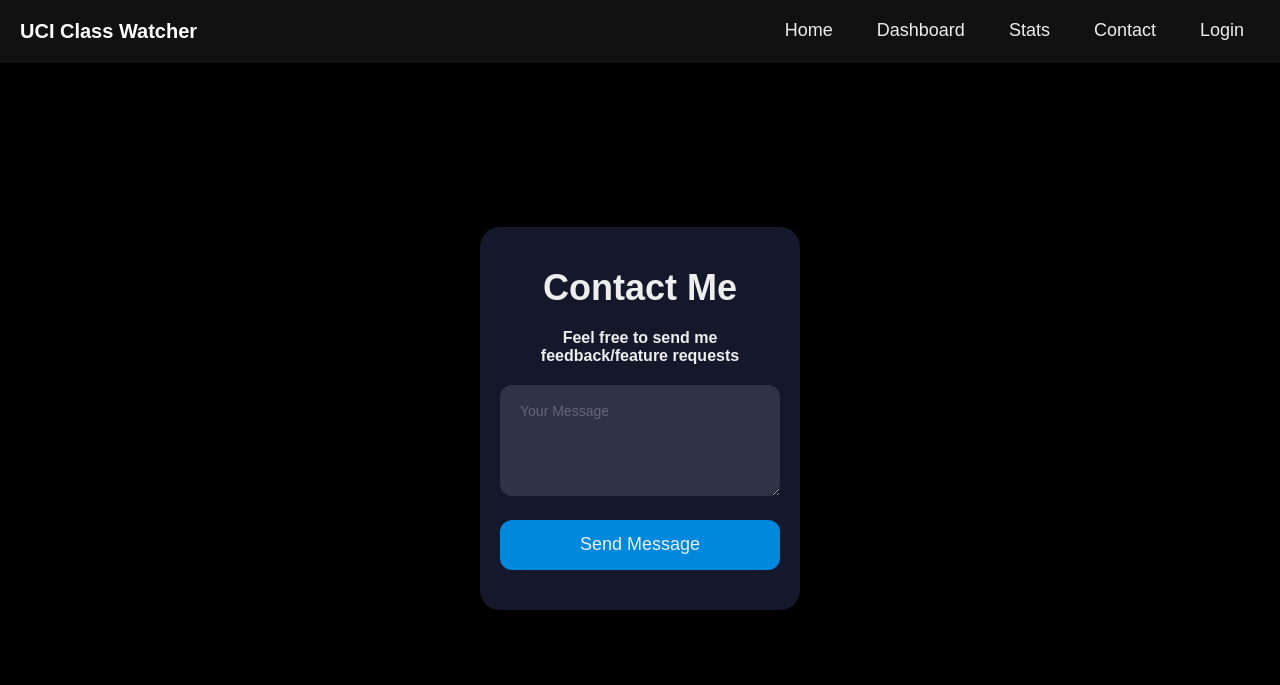
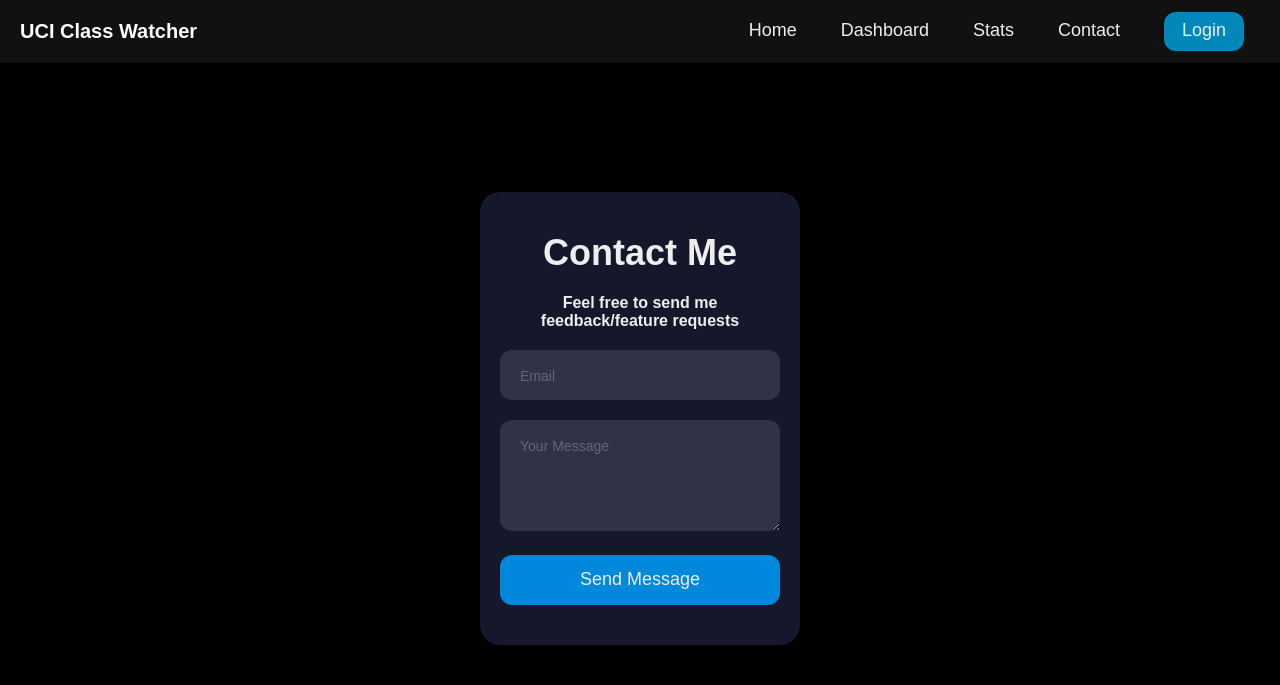
Before and after one commit to julianxchang/Class_Watcher, a Flask app: page /contact in a window 1280 px wide. Shown: the top 685 px of the page. Run offline with Flask 3, Linux system fonts and the light colour scheme.

Commit message:
update forms

```diff
--- a/app/Templates/base.html
+++ b/app/Templates/base.html
@@ -30,9 +30,9 @@
           <a class="nav-button" href="{{ url_for('stats') }}">Stats</a>
           <a class="nav-button" href="{{ url_for('contact') }}">Contact</a>
           {% if current_user.is_authenticated %}
-          <a class="nav-button" href="{{ url_for('logout') }}">Logout</a>
+          <a class="nav-button logout" href="{{ url_for('logout') }}">Logout</a>
           {% else %}
-          <a class="nav-button" href="{{ url_for('login') }}">Login</a>
+          <a class="nav-button login" href="{{ url_for('login') }}">Login</a>
           {% endif %}
         </div>
       </nav>
--- a/app/Templates/contact.html
+++ b/app/Templates/contact.html
@@ -4,6 +4,18 @@ endblock %} {% block content %}
   <div class="form">
     <div class="title">Contact Me</div>
     <div class="subtitle">Feel free to send me feedback/feature requests</div>
+    <div class="input-container ic1">
+      <input
+        id="email"
+        class="input"
+        type="email"
+        placeholder=" "
+        name="email"
+        required
+      />
+      <div class="cut email-cut"></div>
+      <label for="email" class="placeholder">Email</label>
+    </div>
     <div class="input-container textarea-container ic1">
       <textarea
         id="message"
--- a/app/main.py
+++ b/app/main.py
@@ -93,15 +93,16 @@ def run_code():
 
         print(email)
         print(department, courseNumber)
-        return render_template('landingpage.html')
+        return render_template('landingpage.html', department=department, courseNumber=courseNumber)
 
     return render_template('index.html')
 
 @app.route('/send_email', methods=['POST'])
 def send_email():
     if request.method == 'POST':
+        email = request.form.get('email').lower()
         message = request.form.get('message')
-        contact_message(message)
+        contact_message(email, message)
         return render_template('sent.html')
 
 
--- a/app/static/styles/style.css
+++ b/app/static/styles/style.css
@@ -350,7 +367,6 @@ select.input:not([data-selected="true"]):not(:focus) ~ .placeholder {
 
 .nav-button {
   display: inline-block;
-  background-color: transparent;
   border: none;
   border-bottom: 2px solid transparent;
   border-radius: 0;
@@ -365,13 +381,36 @@ select.input:not([data-selected="true"]):not(:focus) ~ .placeholder {
   margin: 0 16px;
 }
 
-.nav-button:hover {
-  background-color: transparent;
-  border-bottom: 2px solid #eee;
+.login {
+  background-color: #08b;
+  border-radius: 12px;
+  width: 80px;
 }
 
-.nav-button:active {
-  background-color: transparent;
+.login:hover {
+  background-color: #07b;
+}
+
+.login:active {
+  background-color: #06b;
+}
+
+.logout {
+  background-color: rgb(255, 86, 86);
+  border-radius: 12px;
+  width: 80px;
+}
+
+.logout:hover {
+  background-color: rgb(216, 32, 47);
+}
+
+.logout:active {
+  background-color: rgb(209, 0, 31);
+}
+
+.nav-button:hover:not(.login):not(.logout) {
+  border-bottom: 2px solid #eee;
 }
 
 .submit {
--- a/app/utils.py
+++ b/app/utils.py
@@ -106,7 +106,7 @@ def fetch_department(department, term="2026-03"):
     html = response.text
     return html
 
-def contact_message(message):
+def contact_message(email, message):
     load_dotenv()
     resend.api_key = os.getenv("RESEND_API")
 
@@ -114,7 +114,7 @@ def contact_message(message):
     "from": "noreply@uciclasswatcher.com",
     "to": "uciclasswatcher@gmail.com",
     "subject": "Contact Form Message",
-    "html": f"<p>New message:<br><p>{message}</p>"})
+    "html": f"<p>New message from {email}:<br><p>{message}</p>"})
 
 
 def get_stats():
```
Also changed, not shown: other parts of app/static/styles/style.css (+25 -2 lines), app/Templates/index.html (+17 -1 lines), app/Templates/landingpage.html (+8 -3 lines).
